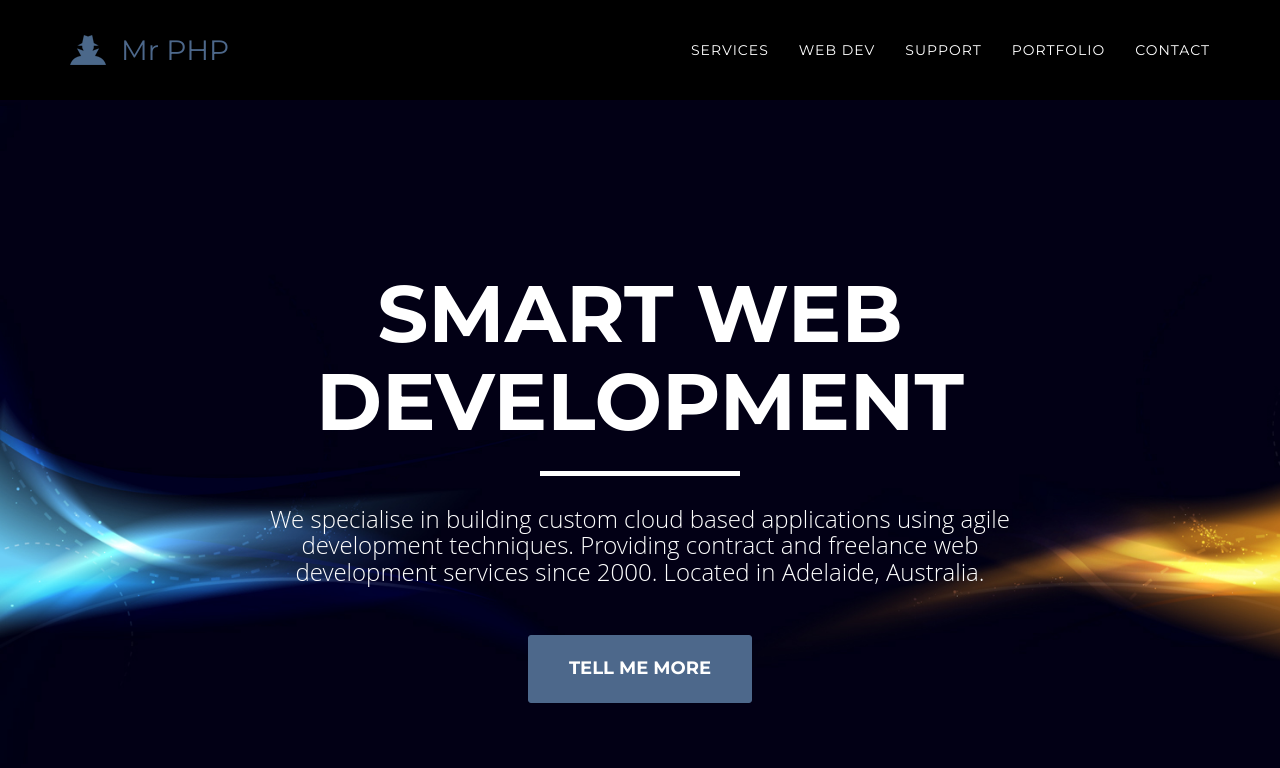
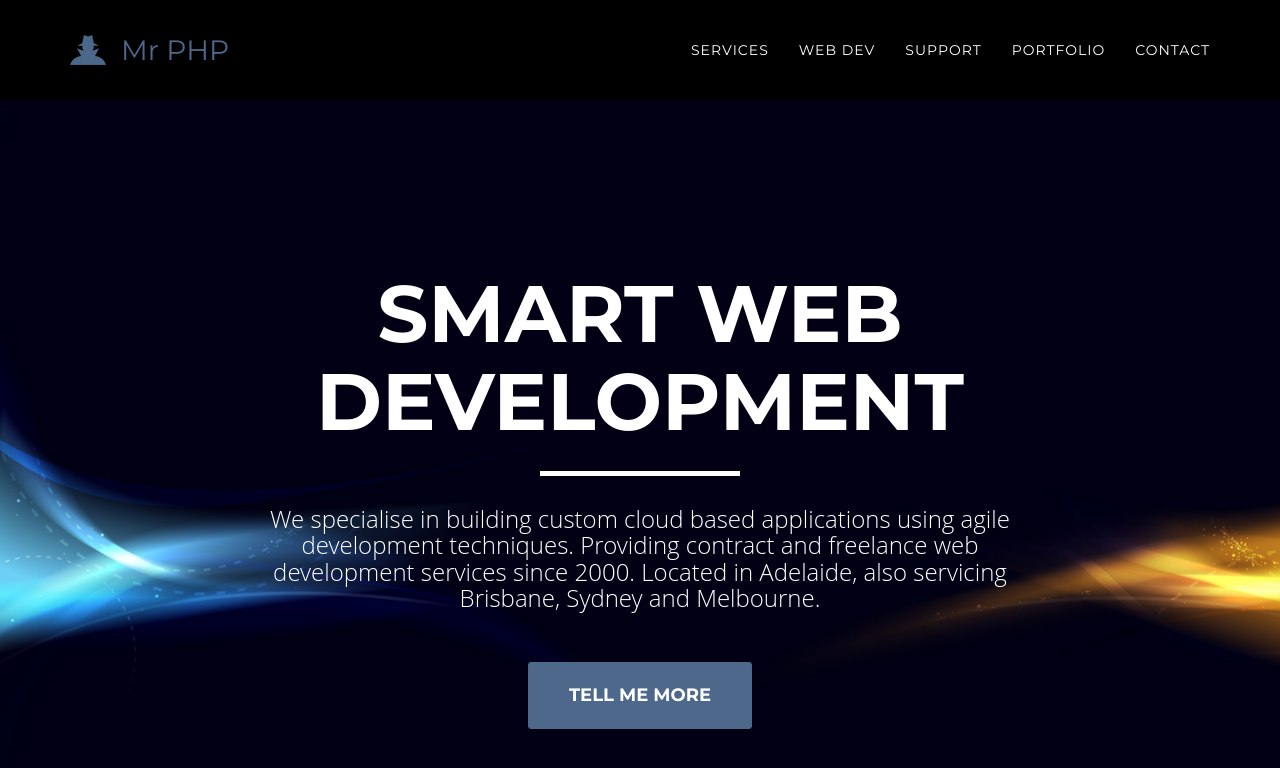
Before and after one commit to mr-php/mr-php.github.io, a Jekyll site: the page built from index.html, in a window 1280 px wide and 900 px high. Shown: the top 768 px of the window. Built offline with Jekyll 4.4.1, drawn with Linux system fonts in a browser that asks for light colours; nearby versions of some CDN libraries; some web fonts are replaced; Markdown is read by kramdown in place of the engine named in the settings.

Commit message:
Update _config.yml

```diff
--- a/_config.yml
+++ b/_config.yml
@@ -11,7 +11,7 @@ abn: 30 551 301 857
 description: >
   We specialise in building custom cloud based applications using agile development techniques.
   Providing contract and freelance web development services since 2000.
-  Located in Adelaide, Australia.
+  Located in Adelaide, also servicing Brisbane, Sydney and Melbourne.
 about: >
   Mr PHP was founded by <a href="https://cornernote.github.io/">Brett O'Donnell</a> in 2000, and has been making web software ever since.
 
```
